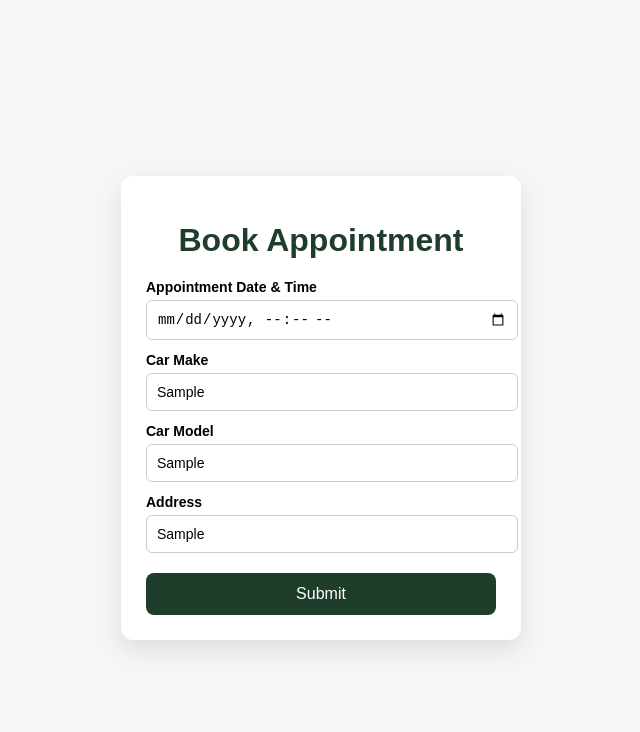
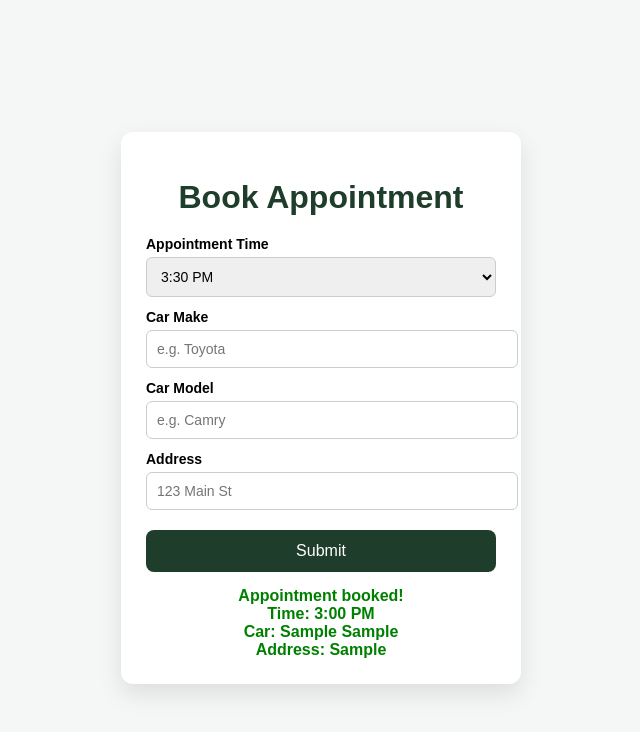
Before and after one commit to mavsbacs-creator/appointment-app, a plain HTML site: page index.html in a window 1280 px wide. Both pictures are taken after typing "Sample", "Sample", "Sample" into the empty fields and a click on the button "Submit". Shown: the whole page, without its empty margins (319-959 px from the left). Drawn offline with Linux system fonts and the light colour scheme.

Commit message:
Update index.html

```diff
--- a/index.html
+++ b/index.html
@@ -34,7 +34,7 @@
       display: block;
     }
 
-    input {
+    input, select {
       width: 100%;
       padding: 10px;
       margin-top: 5px;
@@ -73,8 +73,8 @@
   <div class="card">
     <h1>Book Appointment</h1>
 
-    <label>Appointment Date & Time</label>
-    <input type="datetime-local" id="time">
+    <label>Appointment Time</label>
+    <select id="timeSlots"></select>
 
     <label>Car Make</label>
     <input type="text" id="make" placeholder="e.g. Toyota">
@@ -93,8 +93,29 @@
   </div>
 
   <script>
+    // Generate 30-min interval time slots from 3 PM to 9 PM
+    const availableTimes = [];
+    for (let hour = 15; hour <= 21; hour++) {
+      const hour12 = hour > 12 ? hour - 12 : hour;
+      const ampm = hour >= 12 ? "PM" : "AM";
+      availableTimes.push(`${hour12}:00 ${ampm}`);
+      if (hour !== 21) availableTimes.push(`${hour12}:30 ${ampm}`);
+    }
+
+    const select = document.getElementById("timeSlots");
+
+    function updateSelect() {
+      select.innerHTML = "";
+      availableTimes.forEach(time => {
+        const option = document.createElement("option");
+        option.value = time;
+        option.text = time;
+        select.appendChild(option);
+      });
+    }
+
     function submitForm() {
-      const time = document.getElementById("time").value;
+      const time = select.value;
       const make = document.getElementById("make").value;
       const model = document.getElementById("model").value;
       const address = document.getElementById("address").value;
@@ -104,14 +125,33 @@
         return;
       }
 
+      // Remove booked time from the availableTimes array
+      const index = availableTimes.indexOf(time);
+      if (index !== -1) {
+        availableTimes.splice(index, 1);
+        updateSelect();
+      } else {
+        alert("That time is already booked!");
+        return;
+      }
+
       console.log("Appointment Details:");
       console.log("Time:", time);
       console.log("Make:", make);
       console.log("Model:", model);
       console.log("Address:", address);
 
-      document.getElementById("successMessage").style.display = "block";
+      const successMsg = document.getElementById("successMessage");
+      successMsg.innerText = `Appointment booked!\nTime: ${time}\nCar: ${make} ${model}\nAddress: ${address}`;
+      successMsg.style.display = "block";
+
+      // Clear input fields
+      document.getElementById("make").value = "";
+      document.getElementById("model").value = "";
+      document.getElementById("address").value = "";
     }
+
+    updateSelect(); // Populate time dropdown
   </script>
 
 </body>
```
